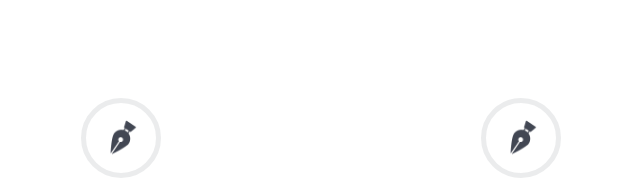
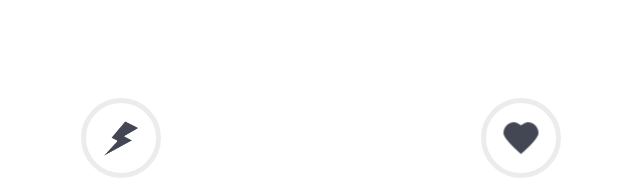
Before and after one commit to migueldcepeda/land-io, a plain HTML site: page index.html in a window 1280 px wide. Shown: the part 1249-1434 px from the top of the page, 519-1159 px from the left. Drawn offline with Linux system fonts and the light colour scheme.

Commit message:
Update feature icons

```diff
--- a/index.html
+++ b/index.html
@@ -66,7 +66,7 @@
                     <div class="col-1-of-3">
                         <div class="feature-box">
                             <div class="icon-border u-margin-bottom-tiny">
-                                <img class="feature-box__icon" src="./img/pen-icon.png" alt="pen-icon">
+                                <img class="feature-box__icon" src="./img/lightning-icon.png" alt="pen-icon">
                             </div>
                             <h2 class="heading-secondary">Ultra</h2>
                             <p class="feature-box__title paragraph">Modern design</p>
@@ -78,7 +78,7 @@
                     <div class="col-1-of-3">
                         <div class="feature-box">
                             <div class="icon-border u-margin-bottom-tiny">
-                                <img class="feature-box__icon" src="./img/pen-icon.png" alt="pen-icon">
+                                <img class="feature-box__icon" src="./img/heart-icon.png" alt="pen-icon">
                             </div>
                             <h2 class="heading-secondary">Free</h2>
                             <p class="feature-box__title paragraph">Forever, and ever.</p>
```
Also changed, not shown: img/email-icon.png (added), img/heart-icon.png (added), img/lightning-icon.png (added), img/name-icon.png (added), img/password-icon.png (added).
